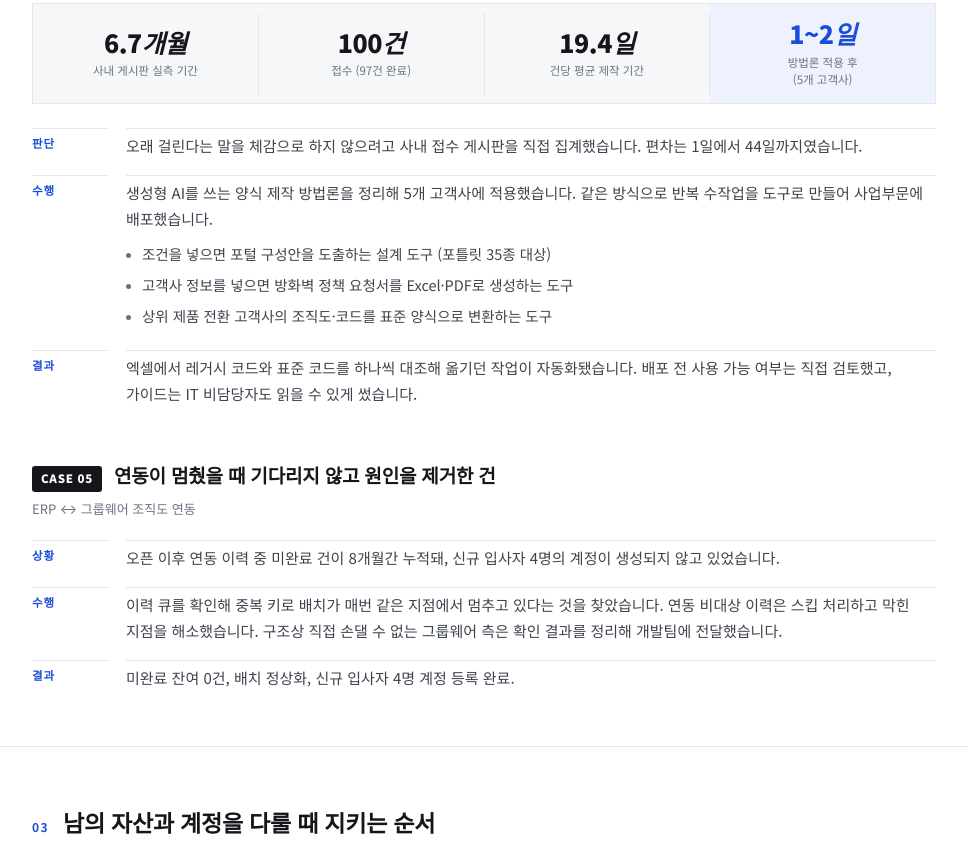
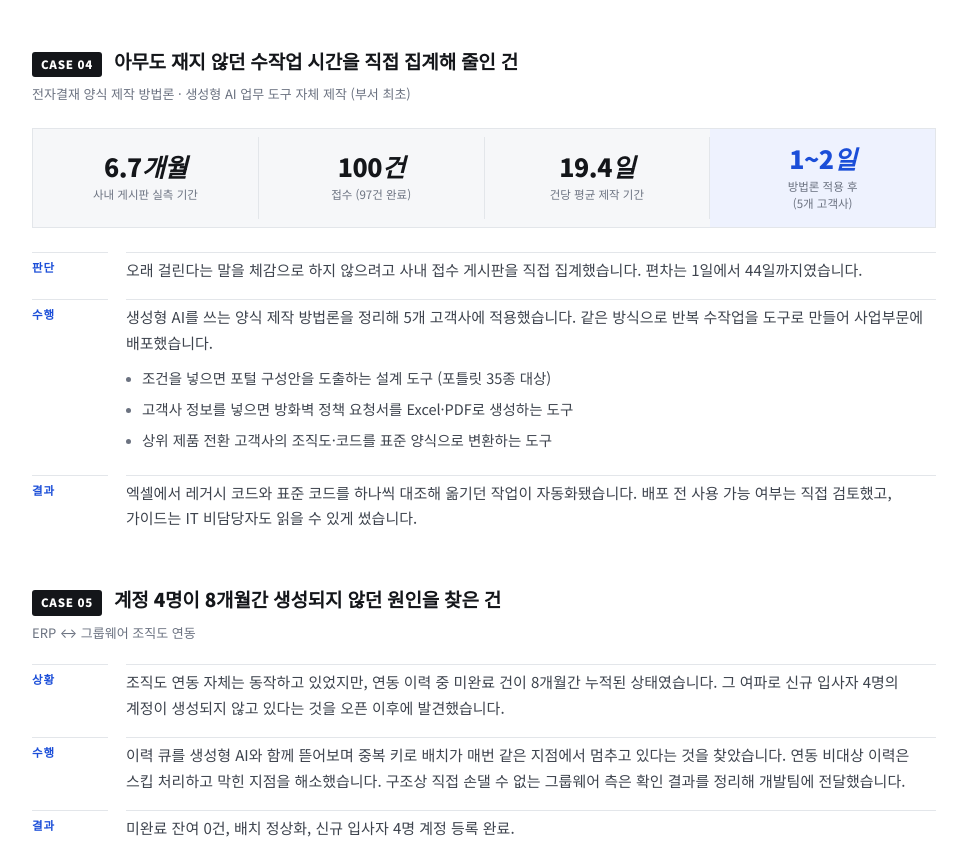
Before and after one commit to seonwookim-kr/it-asset-portfolio, a plain HTML site: page index.html in a window 1280 px wide. Shown: the part 2733-3598 px from the top of the page, without its empty margins (156-1123 px from the left). Drawn offline with Linux system fonts and the light colour scheme.

Commit message:
Add files via upload

```diff
--- a/index.html
+++ b/index.html
@@ -182,6 +182,7 @@ footer b{color:var(--ink); font-weight:700}
         <td class="lv lv-d">학습</td>
       </tr>
     </table>
+    <div class="note"><b>지금 바로 되는 것 세 개, 배워야 하는 것 하나.</b> 사내 수요 쪽(라이선스·계정)은 구축 현장에서 반복해 다뤄 왔고, 사업 원가 쪽은 그룹웨어 전용 공수(M/M) 산정 기준을 부서에서 처음 만들어 썼습니다. 비는 칸은 공급사를 상대로 한 산출·협상이며, 아래 사례는 그 칸을 제외한 나머지에서 실제로 한 일입니다.</div>
   </div>
 </section>
 
@@ -268,11 +269,11 @@ footer b{color:var(--ink); font-weight:700}
     </div>
 
     <div class="case">
-      <div class="case-h"><span class="case-n">CASE 05</span><h3>연동이 멈췄을 때 기다리지 않고 원인을 제거한 건</h3></div>
+      <div class="case-h"><span class="case-n">CASE 05</span><h3>계정 4명이 8개월간 생성되지 않던 원인을 찾은 건</h3></div>
       <div class="case-sub">ERP ↔ 그룹웨어 조직도 연동</div>
       <dl class="spn">
-        <dt>상황</dt><dd>오픈 이후 연동 이력 중 미완료 건이 8개월간 누적돼, 신규 입사자 4명의 계정이 생성되지 않고 있었습니다.</dd>
-        <dt>수행</dt><dd>이력 큐를 확인해 중복 키로 배치가 매번 같은 지점에서 멈추고 있다는 것을 찾았습니다. 연동 비대상 이력은 스킵 처리하고 막힌 지점을 해소했습니다. 구조상 직접 손댈 수 없는 그룹웨어 측은 확인 결과를 정리해 개발팀에 전달했습니다.</dd>
+        <dt>상황</dt><dd>조직도 연동 자체는 동작하고 있었지만, 연동 이력 중 미완료 건이 8개월간 누적된 상태였습니다. 그 여파로 신규 입사자 4명의 계정이 생성되지 않고 있다는 것을 오픈 이후에 발견했습니다.</dd>
+        <dt>수행</dt><dd>이력 큐를 생성형 AI와 함께 뜯어보며 중복 키로 배치가 매번 같은 지점에서 멈추고 있다는 것을 찾았습니다. 연동 비대상 이력은 스킵 처리하고 막힌 지점을 해소했습니다. 구조상 직접 손댈 수 없는 그룹웨어 측은 확인 결과를 정리해 개발팀에 전달했습니다.</dd>
         <dt>결과</dt><dd>미완료 잔여 0건, 배치 정상화, 신규 입사자 4명 계정 등록 완료.</dd>
       </dl>
     </div>
```
